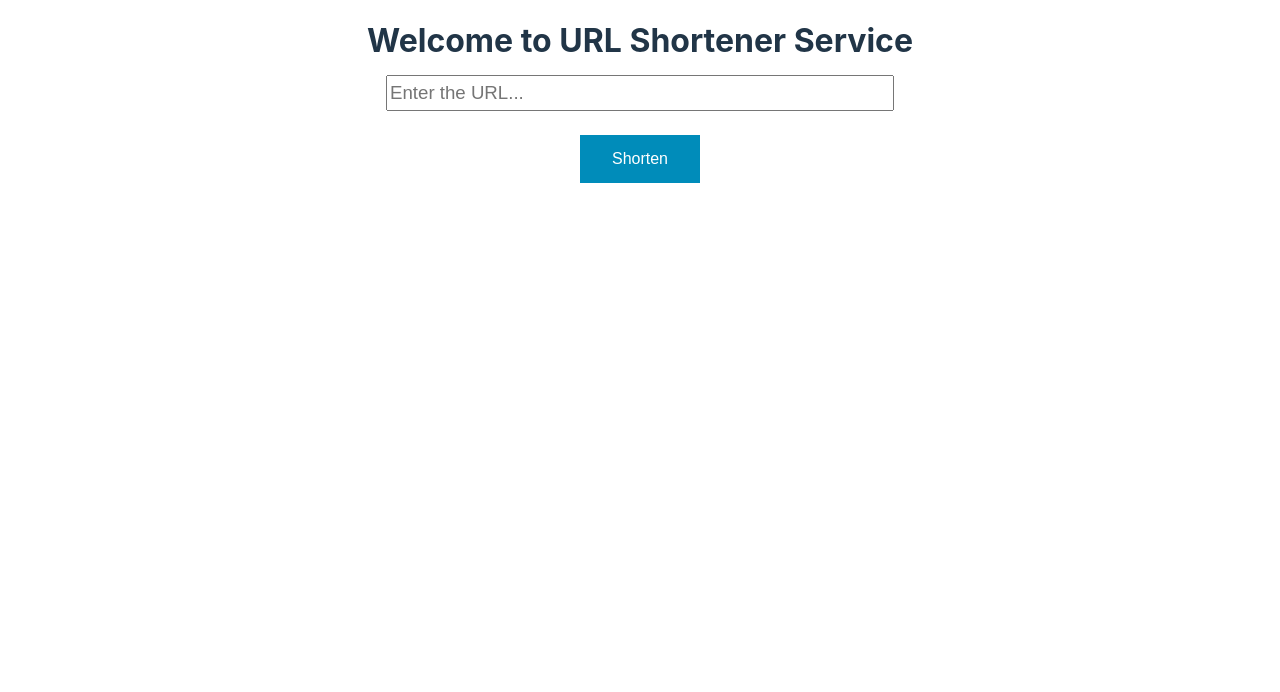
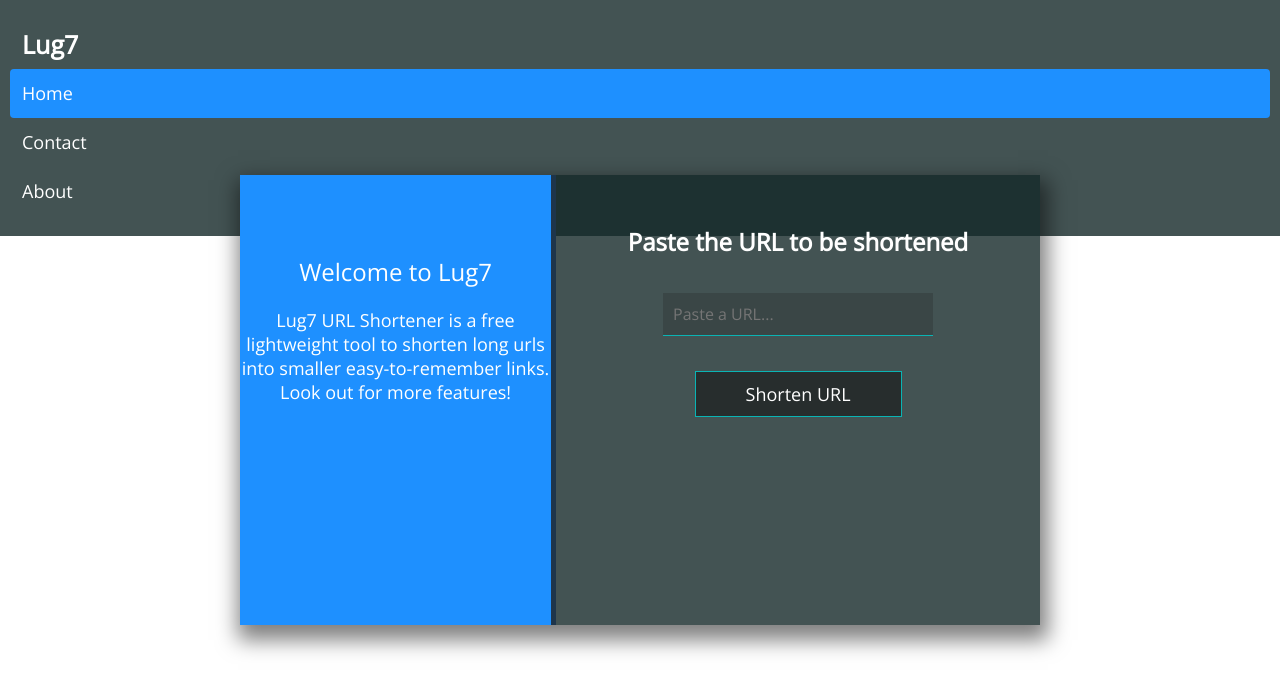
Before and after one commit to hash-learn/checkpoint-url-shortener-ref, a website: page public/index.html in a window 1280 px wide. Drawn offline with nearby package versions, Linux system fonts and the light colour scheme.

Commit message:
UI upgrade :P

```diff
--- a/public/index.css
+++ b/public/index.css
@@ -1,59 +1,158 @@
-:root {
-    font-family: Inter, Avenir, Helvetica, Arial, sans-serif;
-    font-size: 16px;
-    line-height: 24px;
-    font-weight: 400;
-
-    color-scheme: light dark;
-    color: rgba(255, 255, 255, 0.87);
-    background-color: #242424;
-
-    font-synthesis: none;
-    text-rendering: optimizeLegibility;
-    -webkit-font-smoothing: antialiased;
-    -moz-osx-font-smoothing: grayscale;
-    -webkit-text-size-adjust: 100%;
-    margin: 0;
-    display: flex;
-    flex-direction: column;
-    place-items: center;
-    align-items: center;
-    text-align: center;
-  }
-
-  body {
-    min-width: 320px;
-    min-height: 100vh;
+@import url(https://fonts.googleapis.com/css?family=Open+Sans:300);
+* {
+  font-family: 'Open Sans', sans-serif;
+}
+.header {
+  overflow: hidden;
+  background-color: #f1f1f1;
+  padding: 20px 10px;
+  background: rgba(20, 40, 40, 0.8);
 }
 
-.btn {
-    border: white;
-    color: white;
-    padding: 15px 32px;
-    text-align: center;
-    text-decoration: none;
-    display: inline-block;
-    font-size: 16px;
+.header a {
+  float: left;
+  color: white;
+  text-align: center;
+  padding: 12px;
+  text-decoration: none;
+  font-size: 18px;
+  line-height: 25px;
+  border-radius: 4px;
+  font-weight: 300;
 }
 
-.sh-btn {background-color: #008CBA;} /* Blue */
+.header a.logo {
+  font-size: 25px;
+  font-weight: bold;
+}
 
+.header a:hover {
+  background-color: #ddd;
+  color: black;
+}
 
-.url {
-    height:30px;
-    min-width:250px;
-    width: 500px;
-    font-size:14pt;
+.header a.active {
+  background-color: dodgerblue;
+  color: white;
 }
-.url-sh {
-    text-align: center;
+
+.header-right {
+  float: right;
+}
+
+body {
+  margin: 0;
+  padding: 0;
+  overflow: hidden;
+  background: aquablue;
+  background-repeat: no-repeat;
+}
+.signupSection {
+  background-repeat: no-repeat;
+  position: absolute;
+  top: 50%;
+  left: 50%;
+  transform: translate(-50%, -50%);
+  width: 800px;
+  height: 450px;
+  text-align: center;
+  display: flex;
+  color: white;
+  box-shadow: 3px 10px 20px 5px rgba(0, 0, 0, 0.5);
+}
+.response {
+  width: 100%;
+  background-color: dodgerblue;
+  background: aquablue;
+  padding: 30px 0;
+  border-right: 5px solid rgba(30, 30, 30, 0.8);
+}
+.info {
+  /* background: url(https://source.unsplash.com/TV2gg2kZD1o/1600x800); */
+  width: 45%;
+  background-color: dodgerblue;
+  background: aquablue;
+  padding: 30px 0;
+  border-right: 5px solid rgba(30, 30, 30, 0.8);
+}
+.info h2 {
+  padding-top: 30px;
+  font-weight: 300;
+}
+.info p {
+  font-size: 18px;
+}
+.info .icon {
+  font-size: 8em;
+  padding: 20px 0;
+  color: #0ab4b4;
+}
+.signupForm {
+  width: 70%;
+  padding: 30px 0;
+  background: rgba(20, 40, 40, 0.8);
+  transition: 0.2s;
+}
+.signupForm h2 {
+  font-weight: 1000;
+}
+.responseField {
+  margin: 15px 0;
+  font-size: 16px;
+  padding: 10px;
+  width: 450px;
+  border: 1px solid #0ab4b4;
+  border-top: none;
+  border-left: none;
+  border-right: none;
+  background: rgba(20, 20, 20, 0.2);
+  color: white;
+  outline: none;
+  font-size: 30px;
+}
+
+.inputFields {
+  margin: 15px 0;
+  font-size: 16px;
+  padding: 10px;
+  width: 250px;
+  border: 1px solid #0ab4b4;
+  border-top: none;
+  border-left: none;
+  border-right: none;
+  background: rgba(20, 20, 20, 0.2);
+  color: white;
+  outline: none;
+}
+.noBullet {
+  list-style-type: none;
+  padding: 0;
+}
+.shorten-btn {
+  border: 1px solid #0ab4b4;
+  background: rgba(20, 20, 20, 0.6);
+  font-size: 18px;
+  color: white;
+  margin-top: 20px;
+  padding: 10px 50px;
+  cursor: pointer;
+  transition: 0.4s;
+}
+.shorten-btn:hover {
+  background: rgba(20, 20, 20, 0.8);
+  padding: 10px 80px;
 }
 
 @media (prefers-color-scheme: light) {
-    :root {
-      color: #213547;
-      background-color: #ffffff;
-    }
+  .header a {
+    float: none;
+    display: block;
+    text-align: left;
+  }
+
+  .header-right {
+    float: none;
+  }
     a:hover {
       color: #747bff;
     }
--- a/public/index.html
+++ b/public/index.html
@@ -6,25 +6,34 @@
     <meta name="viewport" content="width=device-width, initial-scale=1.0">
     <title>URL Shortener</title>
     <link rel="stylesheet" type="text/css" href="index.css">
-    <script>
-        function validateURL() {
-        if (document.forms['url-form'].url.value === "") {
-            return false;
-        }
-        return true;
-        }
-    </script>
 </head>
 <body>
-    <div id="root">
-
-    <h1>Welcome to URL Shortener Service</h1>
-    <form name="url-form" action="/shorten" method="POST">
-        <input type="text" class="url" name="url" placeholder="Enter the URL...">
-        <br>
-        <br>
-        <input type="submit" onclick="return validateURL();" class="btn sh-btn" value="Shorten">
-    </form>
-</div>
+    <div class="header">
+        <a href="#default" class="logo">Lug7</a>
+        <div class="header-right">
+          <a class="active" href="#home">Home</a>
+          <a href="#contact">Contact</a>
+          <a href="#about">About</a>
+        </div>
+    </div>
+    <div class="signupSection">
+        <div class="info">
+          <h2>Welcome to Lug7 </h2>
+          <i class="icon ion-ios-ionic-outline" aria-hidden="true"></i>
+          <p>Lug7 URL Shortener is a free lightweight tool to shorten long urls into smaller easy-to-remember links. Look out for more features!</p>
+        </div>
+        <form action="/shorten" method="POST" class="signupForm" name="signupform">
+          <h2>Paste the URL to be shortened</h2>
+          <ul class="noBullet">
+            <li>
+              <label for="url"></label>
+              <input type="url" class="inputFields" id="url" name="url" placeholder="Paste a URL..." value="" required/>
+            </li>
+            <li id="center-btn">
+                <input type="submit" class="shorten-btn" name="shorten" alt="Shorten" value="Shorten URL">
+            </li>
+          </ul>
+        </form>
+      </div>
 </body>
 </html>
```
Also changed, not shown: routes/index.js (+14 -4 lines).
